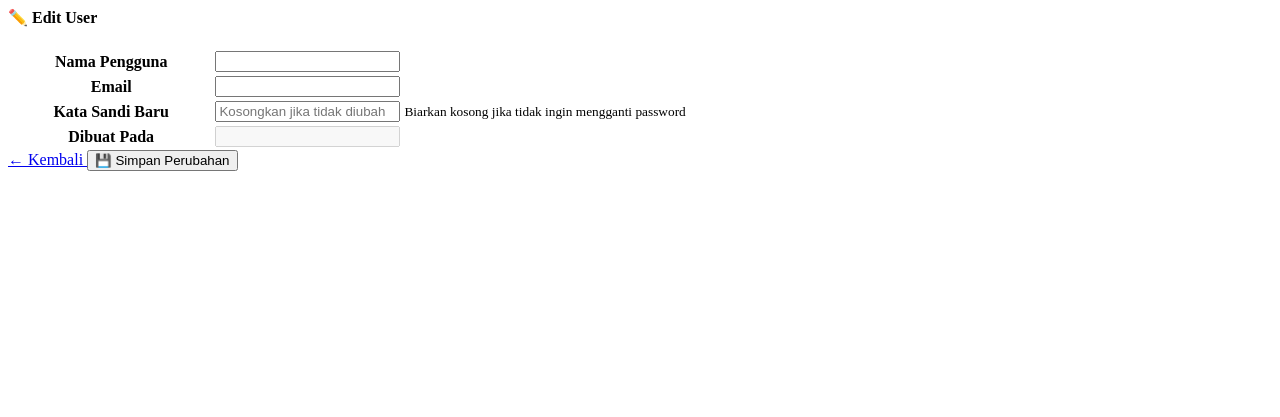
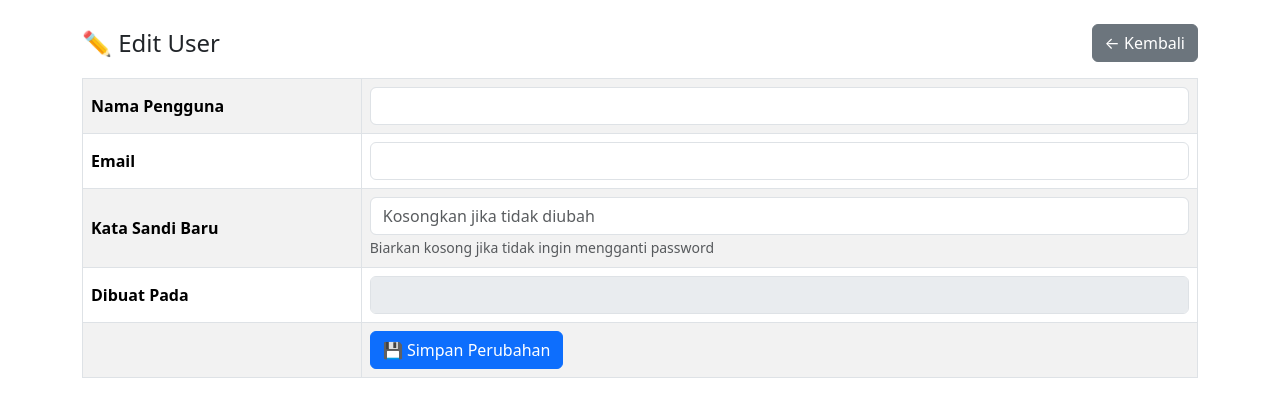
Before and after one commit to andiniwijaya/simppdb, a PHP site: page /app/views/admin/user_edit.php in a window 1280 px wide. Shown: the top 417 px of the page. Run offline with PHP 8.4, Linux system fonts and the light colour scheme; the template is opened without the code that fills it, so the values that code supplies are empty.

Commit message:
sim_ppdb

```diff
--- a/app/views/admin/user_edit.php
+++ b/app/views/admin/user_edit.php
@@ -1,13 +1,31 @@
-<h4 class="mb-3">✏️ Edit User</h4>
+<!DOCTYPE html>
+<html lang="id">
+<head>
+    <meta charset="UTF-8">
+    <title>Edit User</title>
 
-<form action="/dashboard/updateUser" method="post">
-    <input type="hidden" name="id" value="<?= $data['id_pengguna'] ?>">
+    <!-- BOOTSTRAP -->
+    <link href="https://cdn.jsdelivr.net/npm/bootstrap@5.3.3/dist/css/bootstrap.min.css" rel="stylesheet">
+</head>
+<body>
 
-    <div class="table-responsive">
-        <table class="table table-bordered align-middle">
+<div class="container mt-4">
+
+    <div class="d-flex justify-content-between align-items-center mb-3">
+        <h4 class="mb-0">✏️ Edit User</h4>
+        <a href="/dashboard/users" class="btn btn-secondary">
+            ← Kembali
+        </a>
+    </div>
+
+    <form action="/dashboard/updateUser" method="post">
+
+        <input type="hidden" name="id" value="<?= $data['id_pengguna'] ?>">
+
+        <table class="table table-bordered table-striped align-middle">
             <tbody>
                 <tr>
-                    <th width="30%">Nama Pengguna</th>
+                    <th width="25%">Nama Pengguna</th>
                     <td>
                         <input type="text"
                                name="nama_pengguna"
@@ -46,20 +64,26 @@
                     <td>
                         <input type="text"
                                class="form-control"
-                               value="<?= $data['dibuat_pada'] ?>"
+                               value="<?= htmlspecialchars($data['dibuat_pada']) ?>"
                                disabled>
+                    </td>
+                </tr>
+
+                <tr>
+                    <th></th>
+                    <td>
+                        <button type="submit" class="btn btn-primary">
+                            💾 Simpan Perubahan
+                        </button>
                     </td>
                 </tr>
             </tbody>
         </table>
-    </div>
 
-    <div class="d-flex justify-content-between mt-3">
-        <a href="/dashboard/users" class="btn btn-secondary">
-            ← Kembali
-        </a>
-        <button type="submit" class="btn btn-primary">
-            💾 Simpan Perubahan
-        </button>
-    </div>
-</form>
+    </form>
+
+</div>
+
+<script src="https://cdn.jsdelivr.net/npm/bootstrap@5.3.3/dist/js/bootstrap.bundle.min.js"></script>
+</body>
+</html>
```
